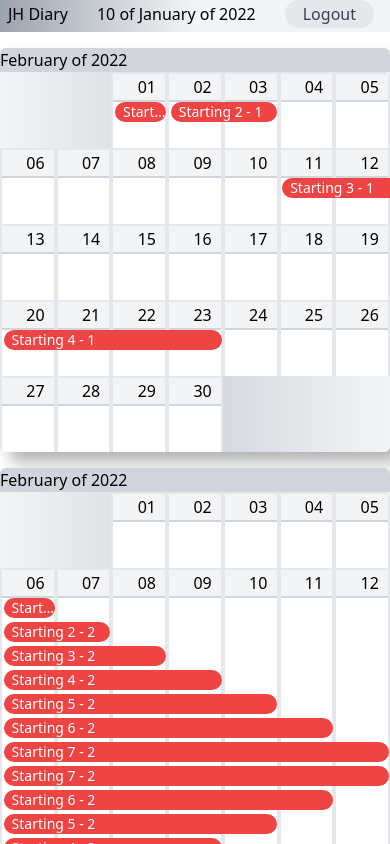
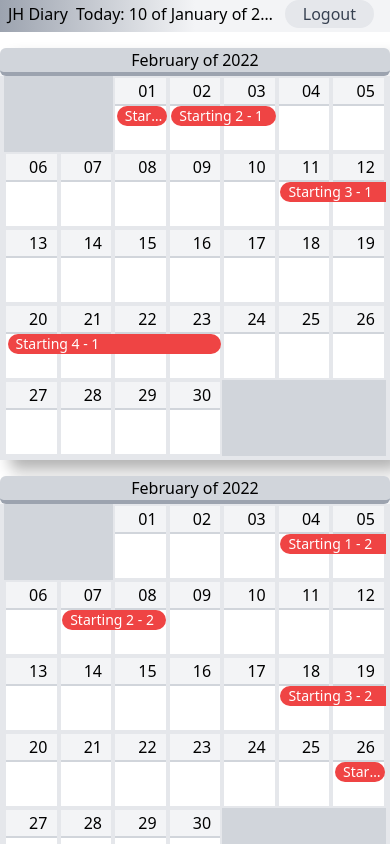
Before and after one commit to espin-tolosa/calendar-ts, a React (Vite) app: page / in a window 390 px wide. Shown: the top 844 px of the page. Built offline with nearby package versions, Linux system fonts and the light colour scheme.

Commit message:
Responsive Text on Topnav

```diff
--- a/src/components/Day/tw.tsx
+++ b/src/components/Day/tw.tsx
@@ -58,6 +58,7 @@ bg-white
 active:bg-green-200
 border-x-gray-200
 border-x-2
+border-b-2
 	`;
 
 /*
--- a/src/pages/Codelink.tsx
+++ b/src/pages/Codelink.tsx
@@ -19,6 +19,12 @@ const events1 = [
   { id: 4, start: 20, job: "Starting 4 - 1" },
 ];
 const events2 = [
+  { id: 3, start: 4, job: "Starting 1 - 2" },
+  { id: 2, start: 7, job: "Starting 2 - 2" },
+  { id: 5, start: 18, job: "Starting 3 - 2" },
+  { id: 1, start: 26, job: "Starting 4 - 2" },
+];
+const events_test = [
   { id: 1, start: 6, job: "Starting 1 - 2" },
   { id: 2, start: 6, job: "Starting 2 - 2" },
   { id: 3, start: 6, job: "Starting 3 - 2" },
@@ -52,9 +58,6 @@ const events2 = [
   { id: 1, start: 22, job: "Starting 1 - 2" },
 ];
 
-const events = [events1, events2];
-//const events = [];
-
 function DayStart({ weekday }: { weekday: string }) {
   const options = ["mon", "tue", "wed", "thu", "fri", "sat", "sun"];
 
@@ -71,18 +74,6 @@ function DayStart({ weekday }: { weekday: string }) {
   const classNameTemplate = `month-start-${weekday}`;
   return <div className={classNameTemplate}></div>;
 }
-
-/* Attemp to use Styled Components with Tailwind */
-/*
-  background: transparent;
-  color: transparent;
-  padding: 0.1em 1ch 0.1em 1ch;
-  position: absolute;
-  z-index: 2;
-  cursor: copy;
-	margin-left: calc(2 * 50% / 7);
-	min-width: calc(2 * 100% / 7 - 1 * 50% / 7);
-*/
 
 const TW_Event_FlexContainer = tw.div`
   flex
@@ -141,8 +132,6 @@ const TW_Event_Extend = tw.div<{ $cells: number }>`
 	cursor-copy
 	text-sm
 	min-w-[7.14%]
-
-
 
 	${({ $cells }) =>
     ($cells === 1 && "extend-event-1") ||
@@ -352,13 +341,27 @@ export default function App(): JSX.Element {
     return (
       /* Month container: header | board */
       //className="sticky z-10 top-0 bg-gradient-to-r from-gray-400 via-gray-100 to-gray-100"
-      <div className="bg-gradient-to-r from-gray-100 via-gray-300 to-gray-100 shadow-[10px_10px_15px_rgba(0,0,0,0.3)] rounded-md">
+      <div className="bg-gradient-to-r from-gray-100 via-gray-300 to-gray-100 shadow-[10px_10px_15px_rgba(0,0,0,0.3)] rounded-md flex flex-col justify-center ">
         {/*month-header*/}
-        <div className="bg-gray-300 rounded-t-md flex font-medium ">
+        <div className="bg-gray-300 rounded-md font-medium px-[2ch] border-b-4 border-gray-400 flex justify-center">
           February of 2022
         </div>
-        {/*board container*/}
-        <div className="month">
+        {/*board container
+
+				.month {
+					display: grid;
+					justify-content: right;
+					grid-template-columns: repeat(7, 1fr);
+					overflow: hidden;
+
+					position: relative;
+					padding-inline: 0rem;
+
+					border-radius: 5px;
+				}
+
+			*/}
+        <div className="grid grid-cols-7 overflow-hidden relative last:bg-gray-300 border-b-4 border-b-gray-200 border-x-4">
           <DayStart weekday={"wed"} />
           {days.map((day) => (
             <Day key={day.toString()} day={day} events={events} />
@@ -404,8 +407,13 @@ export default function App(): JSX.Element {
           {/*header*/}
           <div className="flex justify-between items-baseline h-8 font-medium">
             {/*left-header*/}
-            <div className="md:ml-28 ml-2">JH Diary</div>
-            {/*center-header*/} <div className="">10 of January of 2022</div>
+            <div className="md:ml-28 ml-2 overflow-visible whitespace-nowrap portrait:mr-2 ">
+              JH Diary
+            </div>
+            {/*center-header*/}{" "}
+            <div className="overflow-hidden whitespace-nowrap text-ellipsis portrait:mr-2">
+              Today: 10 of January of 2022
+            </div>
             {/*right-header*/}
             <div className="">
               <div
--- a/src/styles/codelink.css
+++ b/src/styles/codelink.css
@@ -50,7 +50,6 @@
 
 .month {
   display: grid;
-  justify-content: right;
   grid-template-columns: repeat(7, 1fr);
   overflow: hidden;
 
```
